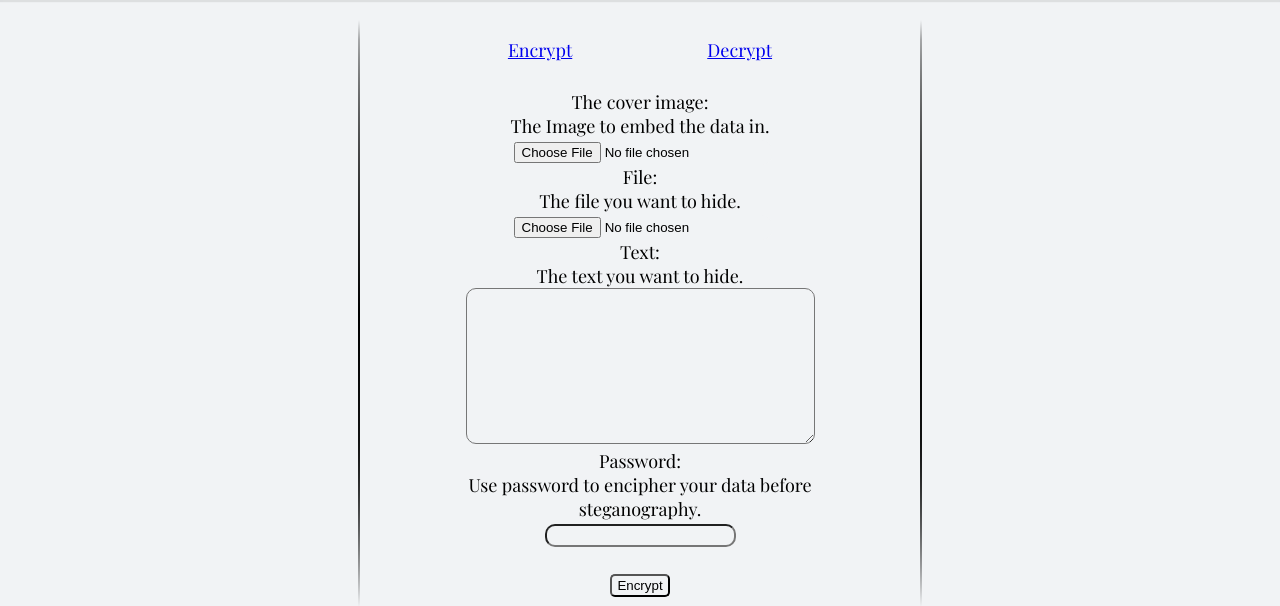
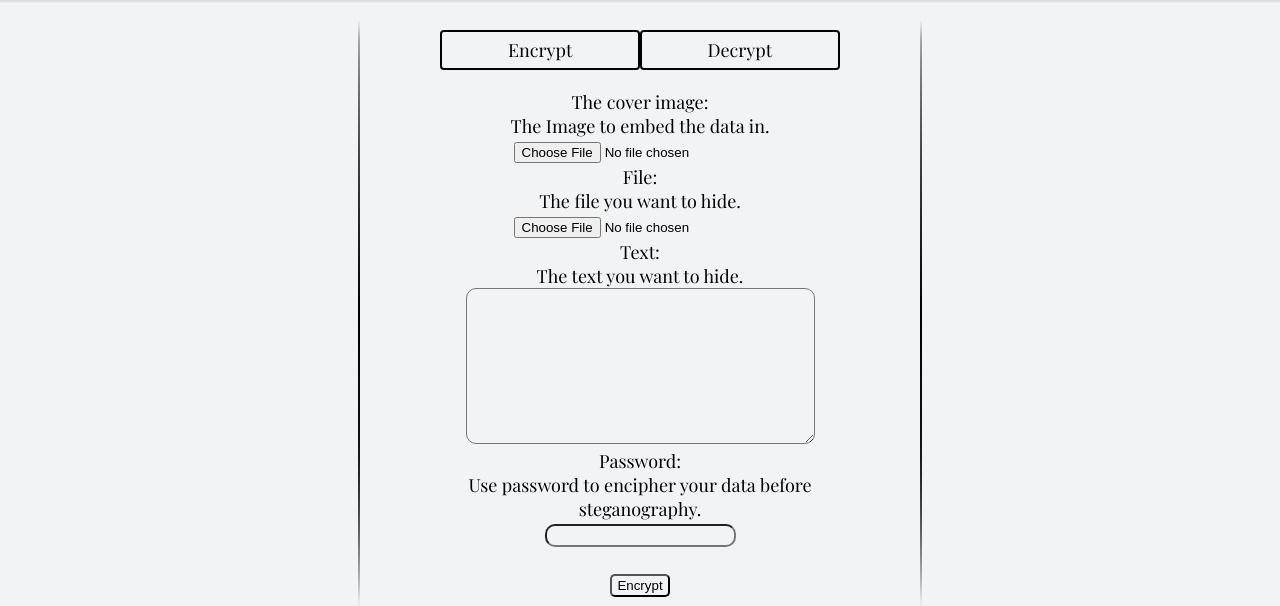
Before and after one commit to taajik/Stego_Tool, a Django app: page / in a window 1280 px wide. Shown: the part 71-677 px from the top of the page. Run offline with Django 5.2, Linux system fonts and the light colour scheme.

Commit message:
add basic style to navigation menu

```diff
--- a/static/css/base.css
+++ b/static/css/base.css
@@ -34,12 +34,22 @@ main {
 
 #menu {
     display: flex;
+    margin: 0 auto 20px;
+    width: 100%;
     height: 40px;
-    padding-bottom: 20px;
 }
 
-.menu-item {
-    margin: auto;
+#menu a {
+    display: flex;
+    justify-content: center;
+    align-items: center;
+    width: 100%;
+    box-sizing: border-box;
+    border: 2px solid black;
+    border-radius: 4px;
+    text-decoration: none;
+    color: inherit;
+    /* background-color: ; */
 }
 
 h1 {
--- a/templates/base.html
+++ b/templates/base.html
@@ -21,12 +21,8 @@
     <main>
         <div id="content">
             <div id="menu">
-                <div class="menu-item">
-                    <a href="{% url 'stego:encrypt' %}">Encrypt</a>
-                </div>
-                <div class="menu-item">
-                    <a href="{% url 'stego:decrypt' %}">Decrypt</a>
-                </div>
+                <a href="{% url 'stego:encrypt' %}">Encrypt</a>
+                <a href="{% url 'stego:decrypt' %}">Decrypt</a>
             </div>
             {% block content %}
             {% endblock %}
```
